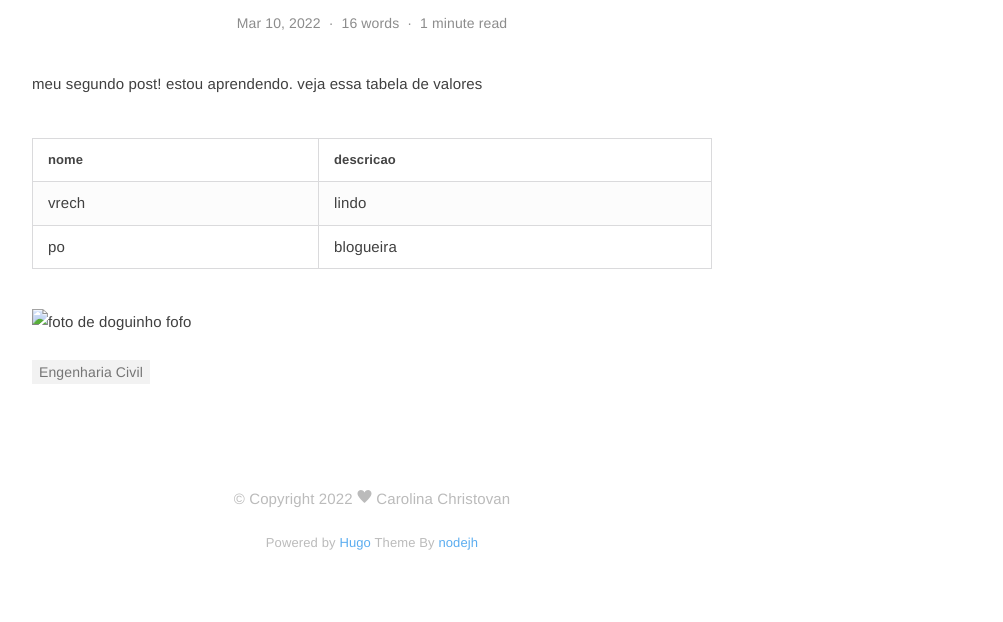
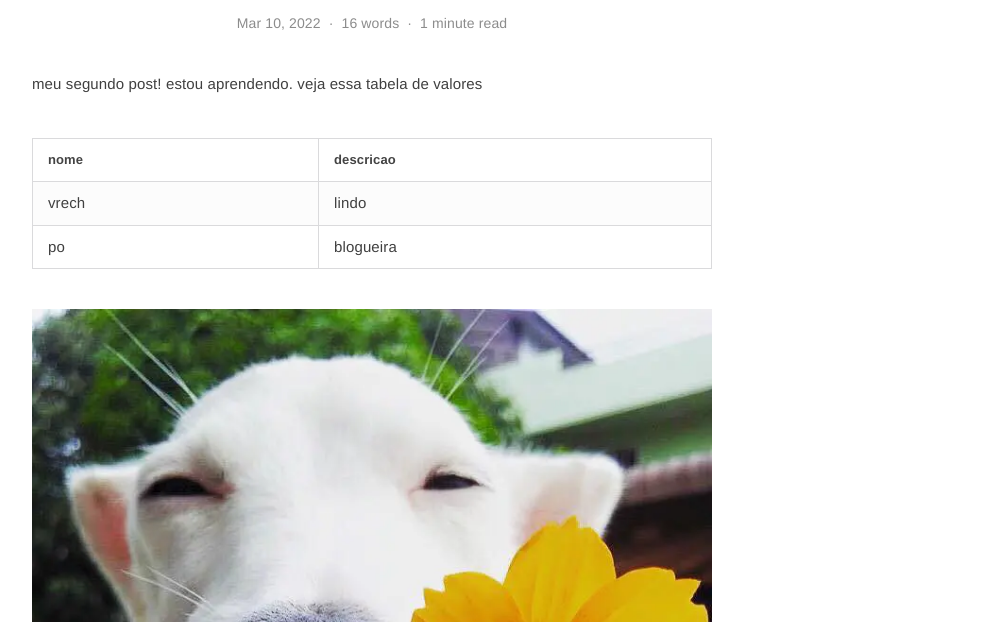
Before and after one commit to carolinachristovan/carolinachristovan.github.io, a plain HTML site: page posts/second-post/index.html in a window 1280 px wide. Shown: the part 178-800 px from the top of the page, without its empty margins (268-1271 px from the left). Drawn offline with Linux system fonts and the light colour scheme.

Commit message:
deploy: carolinachristovan/blog_files@05c7df8ad1f68625a99ae55ccab0eb37aa1576fe

```diff
--- a/posts/second-post/index.html
+++ b/posts/second-post/index.html
@@ -89,7 +89,7 @@
 </tbody>
 </table>
 <p><p class="markdown-image">
-  <img src="/posts/second-post/eurosaurus-01.webp" alt="foto de doguinho fofo"  />
+  <img src="/images/posts/second-post/eurosaurus-01.webp" alt="foto de doguinho fofo"  />
 </p></p>
 
     </div>
```
